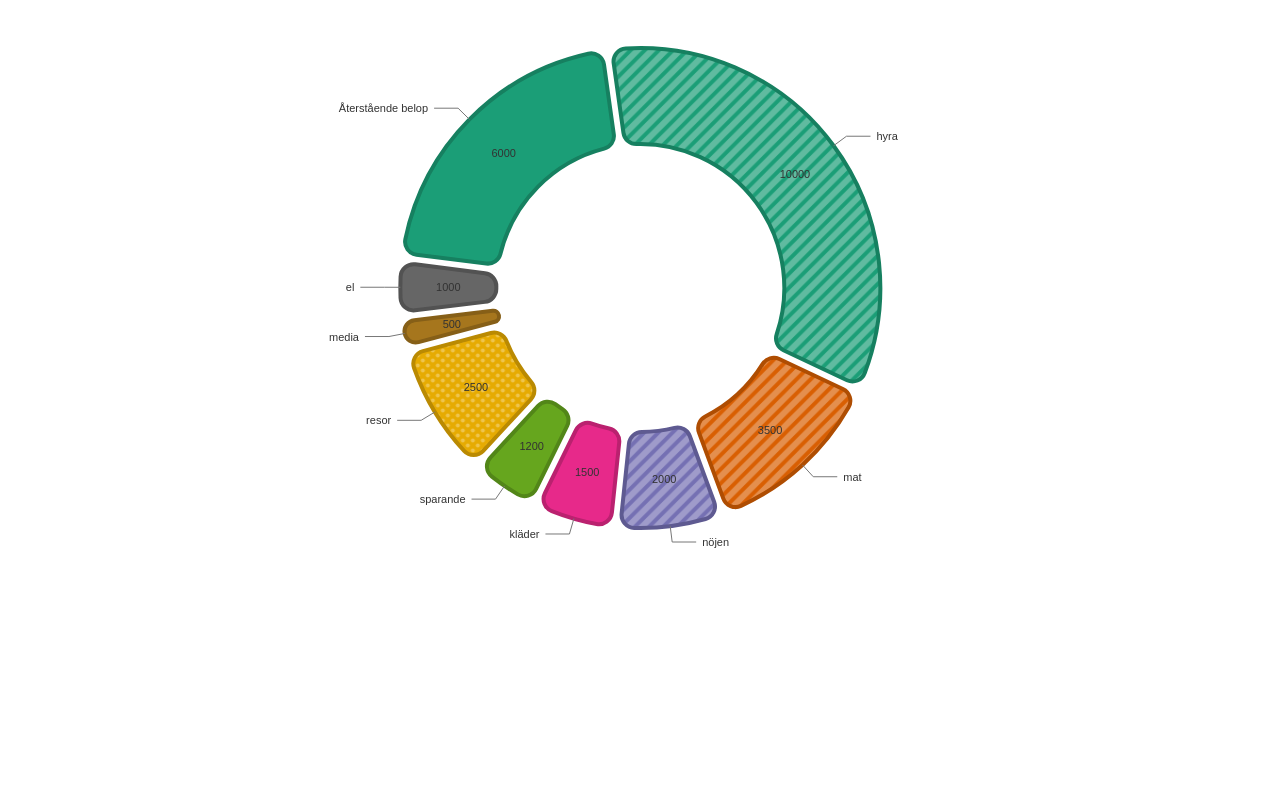
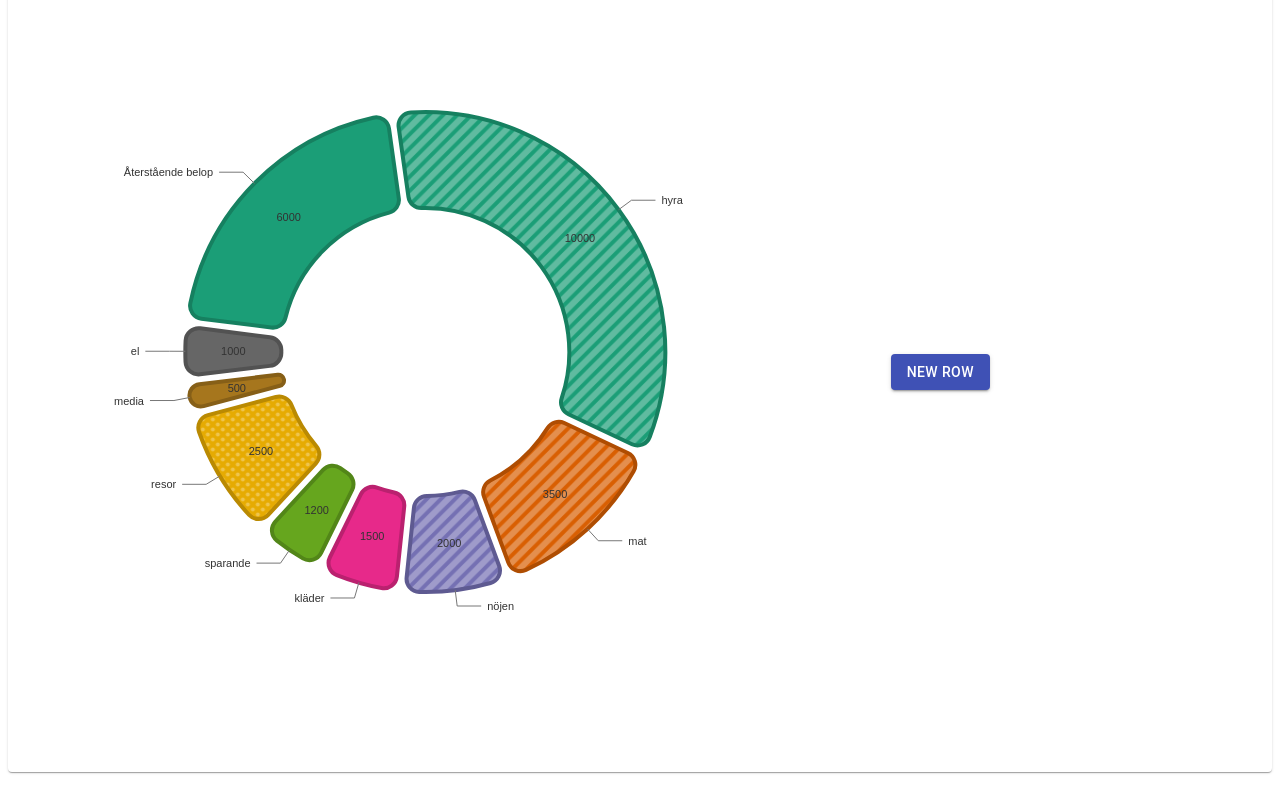
Before and after one commit to erik-kers/budget-visualisation-app, a React (Create React App) app: page / in a window 1280 px wide. Built offline with nearby package versions, Linux system fonts and the light colour scheme.

Commit message:
Make BudgetTable use Redux

```diff
--- a/src/App.js
+++ b/src/App.js
@@ -1,13 +1,18 @@
 import React from 'react';
 import Grid from '@material-ui/core/Grid';
 import Container from '@material-ui/core/Container';
+import Paper from '@material-ui/core/Paper';
 import BudgetPie from './components/budget-pie/budget-pie.component';
+import BudgetTable from './components/budget-table/budget-table.component';
 
 const App = () => (
-  <Container>
-    <Grid container direction="row" justify="space-around" alignItems="center">
+  <Container component={Paper}>
+    <Grid container direction="row" justify="space-around" alignItems="center" spacing={9} style={{ minHeight: '100vh' }}>
       <Grid item xs={12} sm={8}>
         <BudgetPie />
+      </Grid>
+      <Grid item xs={12} sm={4}>
+        <BudgetTable />
       </Grid>
     </Grid>
   </Container>
--- a/src/components/budget-table/budget-table.component.jsx
+++ b/src/components/budget-table/budget-table.component.jsx
@@ -1,45 +1,44 @@
 import React from 'react';
-import Table from '@material-ui/core/Table';
-import TableBody from '@material-ui/core/TableBody';
-import TableCell from '@material-ui/core/TableCell';
-import TableContainer from '@material-ui/core/TableContainer';
-import TableHead from '@material-ui/core/TableHead';
-import TableRow from '@material-ui/core/TableRow';
+import Grid from '@material-ui/core/Grid';
+import Button from '@material-ui/core/Button';
+import { v4 as uuidv4 } from 'uuid';
+import { useSelector, useDispatch } from 'react-redux';
+import BudgetRow from '../budget-row/budget-row.component';
+import budgetActionTypes from '../../redux/budget/budget.types';
 
-const BudgetTable = () => (
-  <TableContainer>
-    <Table aria-label="simple table">
-      <TableHead>
-        <TableRow>
-          <TableCell>Name</TableCell>
-          <TableCell>Cost</TableCell>
-          <TableCell>Lock?</TableCell>
-        </TableRow>
-      </TableHead>
-      <TableBody>
-        <TableRow>
-          <TableCell>Hyra</TableCell>
-          <TableCell>10000</TableCell>
-          <TableCell>Locked</TableCell>
-        </TableRow>
-        <TableRow>
-          <TableCell>Mat</TableCell>
-          <TableCell>2000</TableCell>
-          <TableCell>Locked</TableCell>
-        </TableRow>
-        <TableRow>
-          <TableCell>Nöjen</TableCell>
-          <TableCell>2000</TableCell>
-          <TableCell>Lock</TableCell>
-        </TableRow>
-        <TableRow>
-          <TableCell>Sparande</TableCell>
-          <TableCell>1500</TableCell>
-          <TableCell>Locked</TableCell>
-        </TableRow>
-      </TableBody>
-    </Table>
-  </TableContainer>
-);
+const BudgetTable = () => {
+  const dispatch = useDispatch();
+  const rows = useSelector((state) => state.budget.data);
+
+  const addRow = (key) => {
+    dispatch({ type: budgetActionTypes.ADD_ROW, payload: key });
+  };
+
+  const deleteRow = () => {
+    dispatch({ type: budgetActionTypes.DELETE_ROW });
+  };
+
+  return (
+    <form>
+      <Grid container spacing={4}>
+        {rows.map((row) => (
+          <BudgetRow data={row} key={row.key} />
+        ))}
+        <Grid item xs={6} sm={6}>
+          <Button variant="contained" color="primary" onClick={() => addRow(uuidv4())}>
+            New Row
+          </Button>
+        </Grid>
+        <Grid item xs={6} sm={6}>
+          {!!rows.length && (
+            <Button variant="contained" color="secondary" onClick={deleteRow}>
+              Delete Row
+            </Button>
+          )}
+        </Grid>
+      </Grid>
+    </form>
+  );
+};
 
 export default BudgetTable;
```
